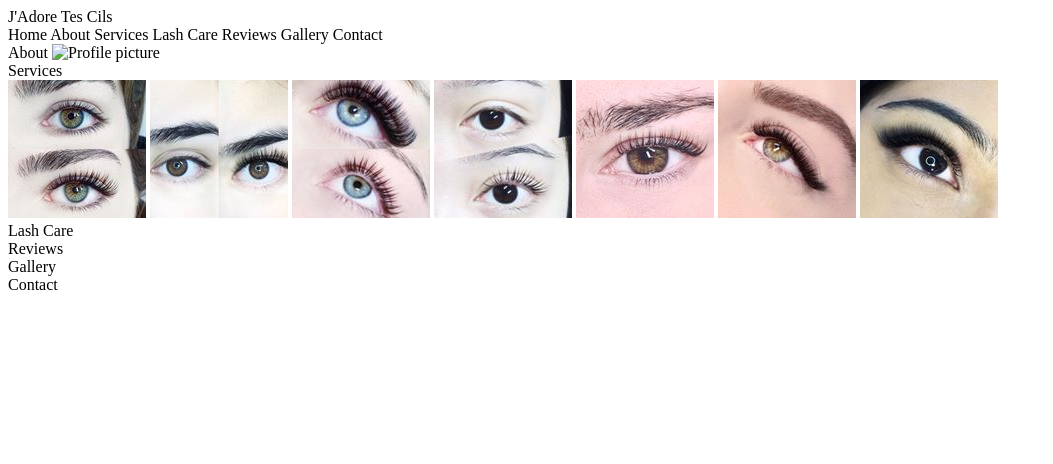
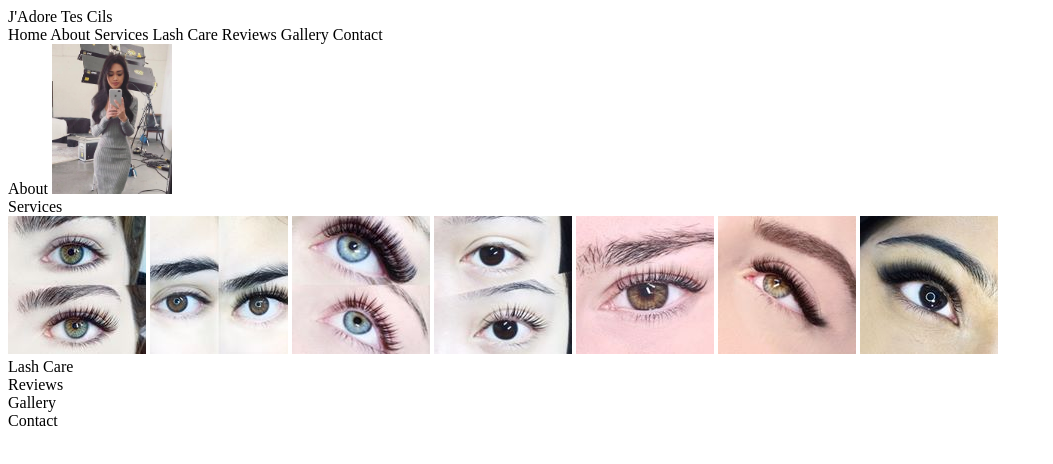
Before and after one commit to Taka-Dana/jadoretescils, a plain HTML site: page index.html in a window 1280 px wide. Shown: the whole page, without its empty margins (0-1053 px from the left). Drawn offline with Linux system fonts and the light colour scheme.

Commit message:
Correct Profile pic path

```diff
--- a/index.html
+++ b/index.html
@@ -10,7 +10,7 @@
 		<nav>Home About Services Lash Care Reviews Gallery Contact</nav>
 		<section>
 			<p1> About </p1>
-			<img src="vannie.jpg" alt="Profile picture" height="150px"/>
+			<img src="images/vannie.jpg" alt="Profile picture" height="150px"/>
 
 		</section>
 
```
